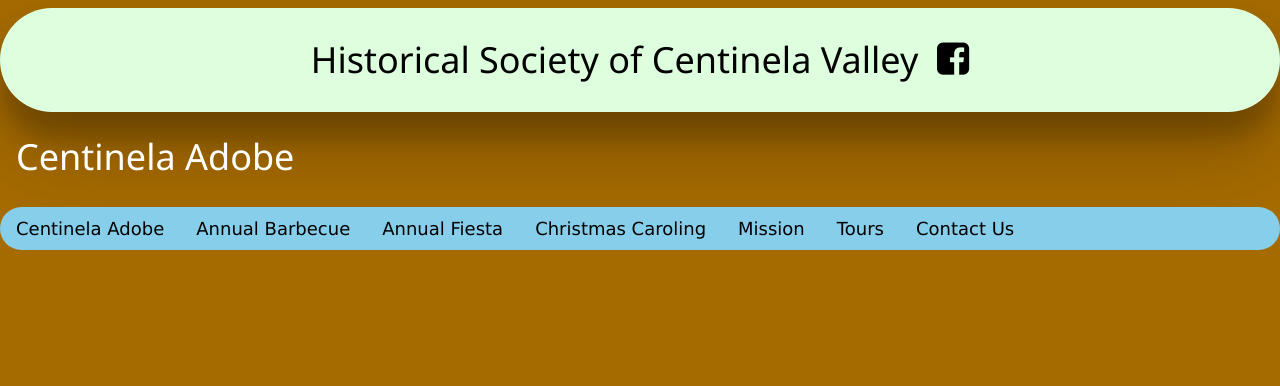
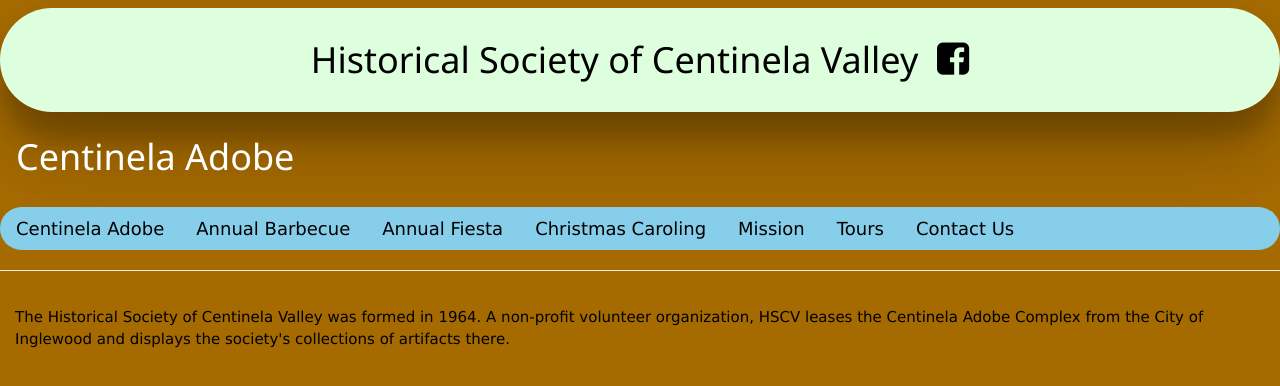
Before and after one commit to devincheca/reactCentinelaAdobe, a React (Create React App) app in the folder centinela-adobe/: page / in a window 1280 px wide. Shown: the top 386 px of the page. Built offline with nearby package versions, Linux system fonts and the light colour scheme.

Commit message:
need to create photo component

```diff
--- a/centinela-adobe/src/App.js
+++ b/centinela-adobe/src/App.js
@@ -1,6 +1,7 @@
 import React from 'react';
 import './App.css';
 import Header from './components/header.js';
+import Footer from './components/footer.js';
 import EventInfoNav from './components/eventInfoNav.js';
 function App ()
 {
@@ -8,6 +9,8 @@ function App ()
     <div>
       <Header></Header>
       <EventInfoNav></EventInfoNav>
+      <hr></hr>
+      <Footer></Footer>
     </div>
   );
 }
--- /dev/null
+++ b/centinela-adobe/src/components/footer.css
@@ -0,0 +1,4 @@
+.footer
+{
+  padding: 1em;
+}
--- /dev/null
+++ b/centinela-adobe/src/components/footer.js
@@ -0,0 +1,11 @@
+import React from 'react';
+import './footer.css';
+function Footer ()
+{
+  return (
+    <p className="footer">
+     The Historical Society of Centinela Valley was formed in 1964. A non-profit volunteer organization, HSCV leases the Centinela Adobe Complex from the City of Inglewood and displays the society's collections of artifacts there.
+    </p>
+  );
+}
+export default Footer;
```
Also changed, not shown: 2 other files (tests, documents, lock files or other folders).
